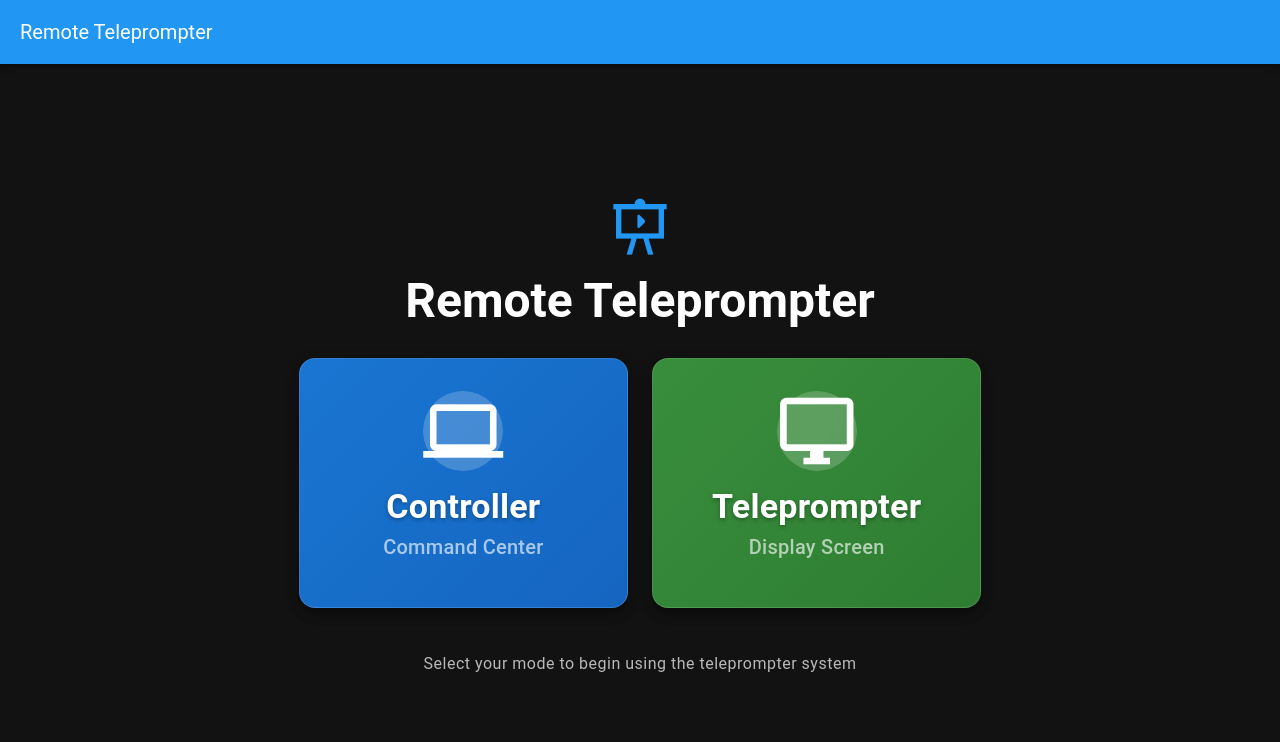
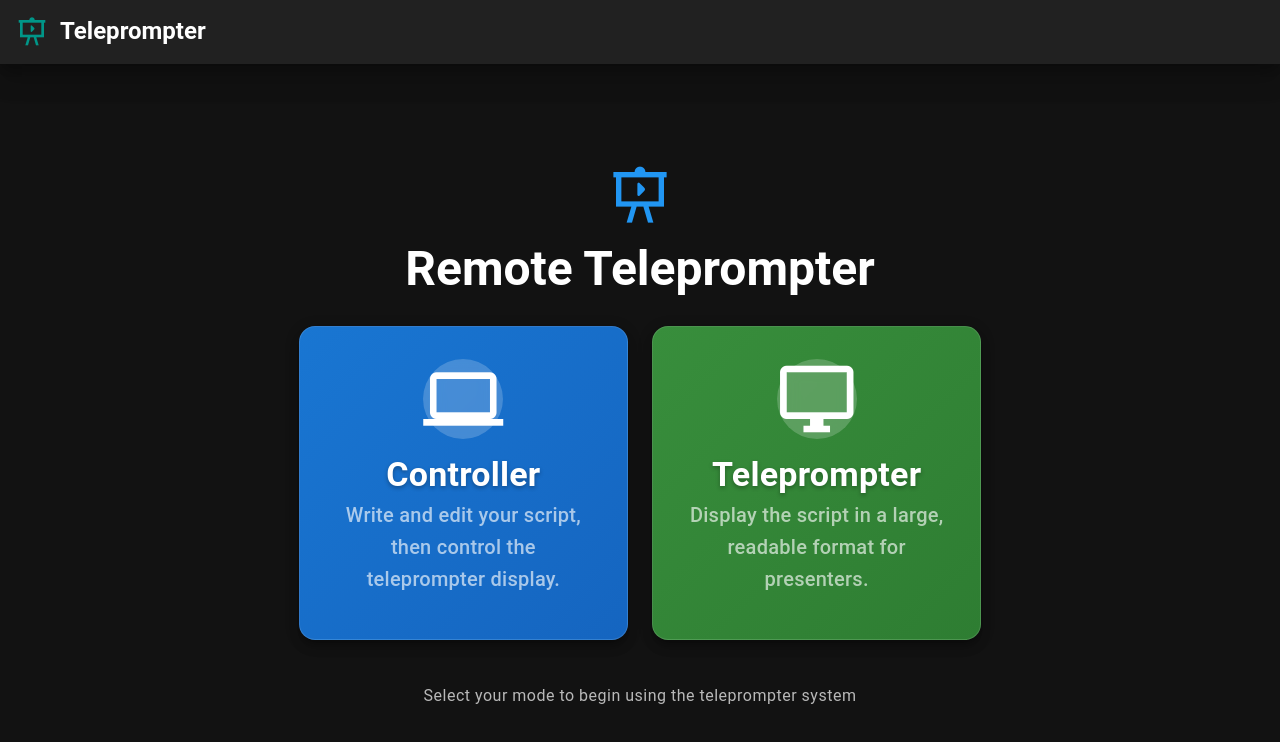
Before and after one commit to mirceanton/teleprompter, a Vue app in the folder frontend/: page / in a window 1280 px wide. Shown: the top 742 px of the page. Built offline with nearby package versions, Linux system fonts and the light colour scheme.

Commit message:
finalize landing page

```diff
--- a/frontend/src/views/Landing.vue
+++ b/frontend/src/views/Landing.vue
@@ -1,7 +1,15 @@
 <template>
   <v-app>
-    <v-app-bar app color="primary" dark>
-      <v-toolbar-title>Remote Teleprompter</v-toolbar-title>
+    <v-app-bar app elevation="16" height="64" color="grey-darken-4">
+      <v-container fluid class="d-flex align-center">
+        <div class="d-flex align-center">
+          <v-icon color="teal" size="32" class="mr-3"
+            >mdi-presentation-play</v-icon
+          >
+          <div class="text-h5 font-weight-bold">Teleprompter</div>
+        </div>
+        <v-spacer />
+      </v-container>
     </v-app-bar>
 
     <v-main>
@@ -37,7 +45,8 @@
                       <div
                         class="mode-subtitle text-h6 text-medium-emphasis mt-1"
                       >
-                        Command Center
+                        Write and edit your script, then control the
+                        teleprompter display.
                       </div>
                     </div>
                   </v-card-text>
@@ -70,7 +79,8 @@
                       <div
                         class="mode-subtitle text-h6 text-medium-emphasis mt-1"
                       >
-                        Display Screen
+                        Display the script in a large, readable format for
+                        presenters.
                       </div>
                     </div>
                   </v-card-text>
@@ -160,9 +170,6 @@ export default {
         // Navigate to controller
         this.$router.push({
           path: "/controller",
-          query: {
-            role: "controller",
-          },
         });
       } catch (error) {
         console.error("Error starting controller mode:", error);
@@ -213,9 +220,6 @@ export default {
         // Navigate to teleprompter
         this.$router.push({
           path: "/teleprompter",
-          query: {
-            role: "teleprompter",
-          },
         });
       } catch (error) {
         console.error("Error starting teleprompter mode:", error);
```
